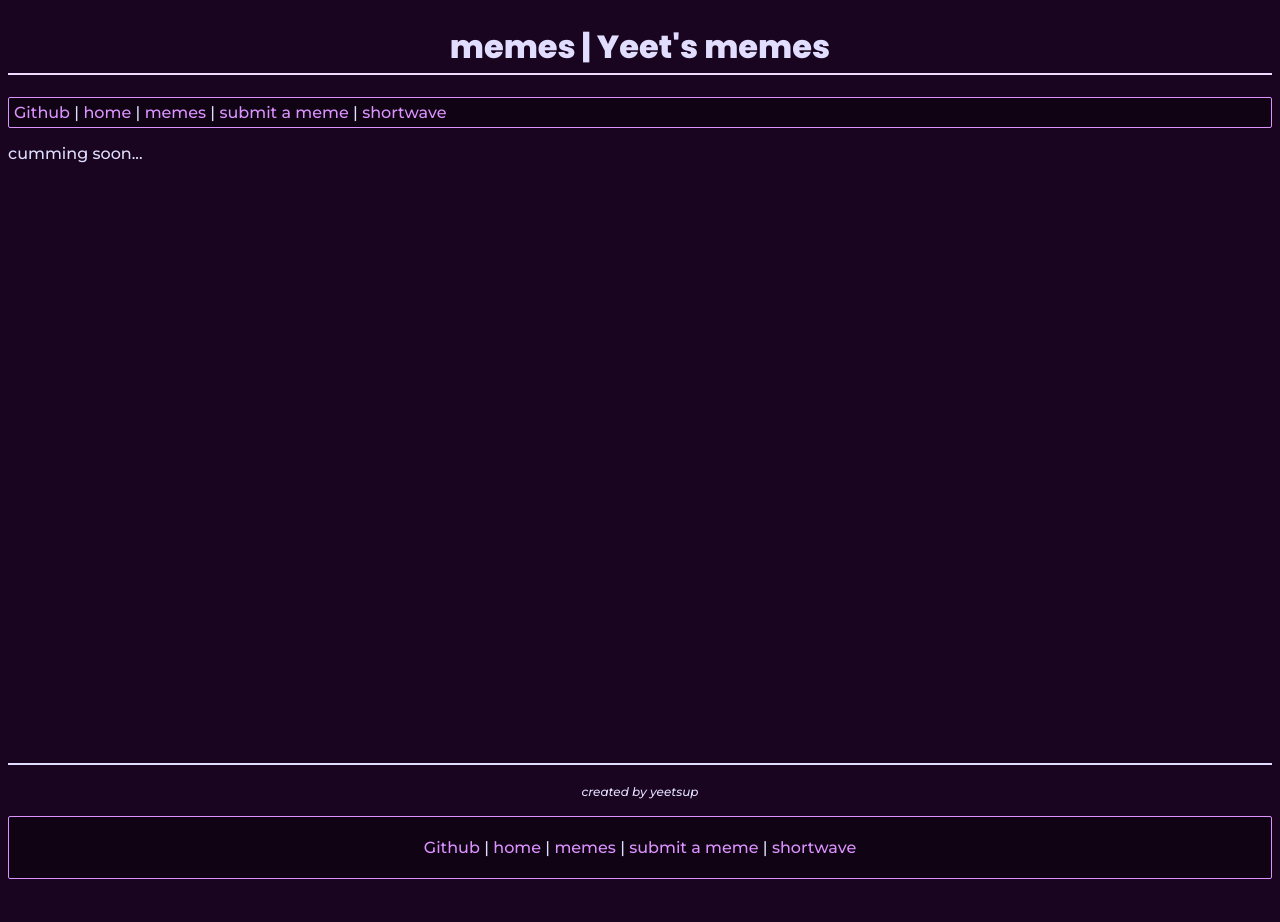
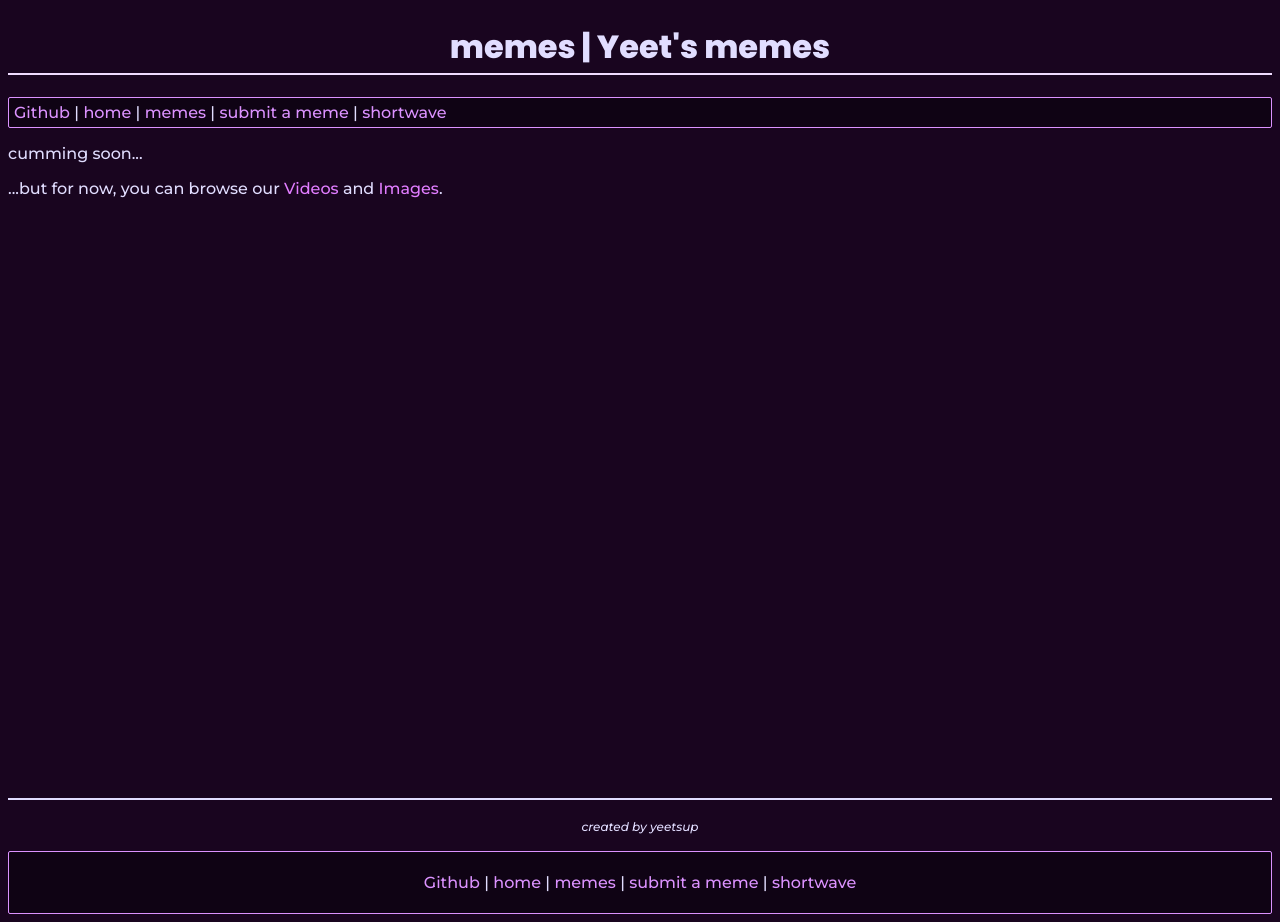
Before and after one commit to yeetssite/memes, a Jekyll site: the page built from index.html, in a window 1280 px wide. Built offline with Jekyll 4.4.1, drawn with Linux system fonts in a browser that asks for light colours; a script that is not in the unit is left out; before the commit the page ends 900 px from its top, so only the background shows below that.

Commit message:
main page is stupit

```diff
--- a/index.html
+++ b/index.html
@@ -11,6 +11,7 @@ theme: base
 <html lang="en">
     <body>
     	<p>cumming soon...</p>
+	<p>...but for now, you can browse our <a href="./VIDEO">Videos</a> and <a href="./IMG">Images</a>.</p>
     </body>
 
 </html>
```
